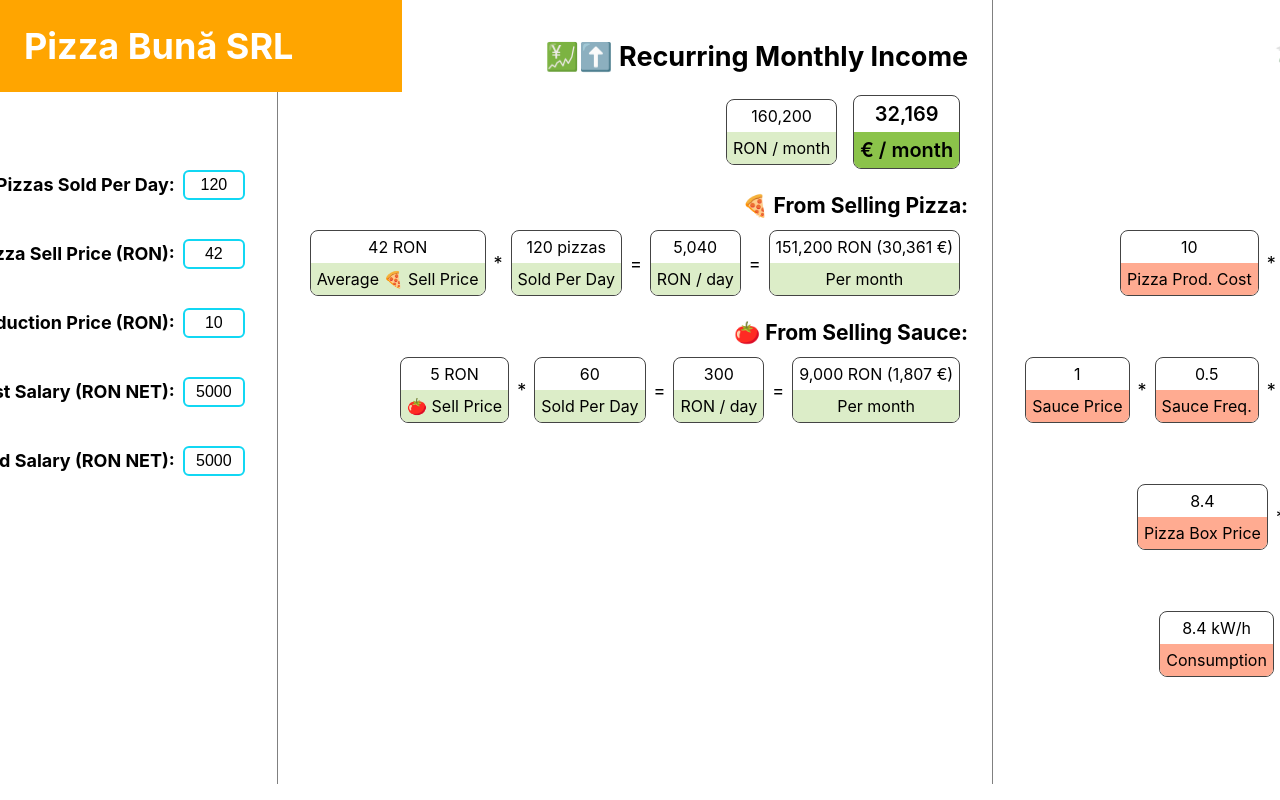
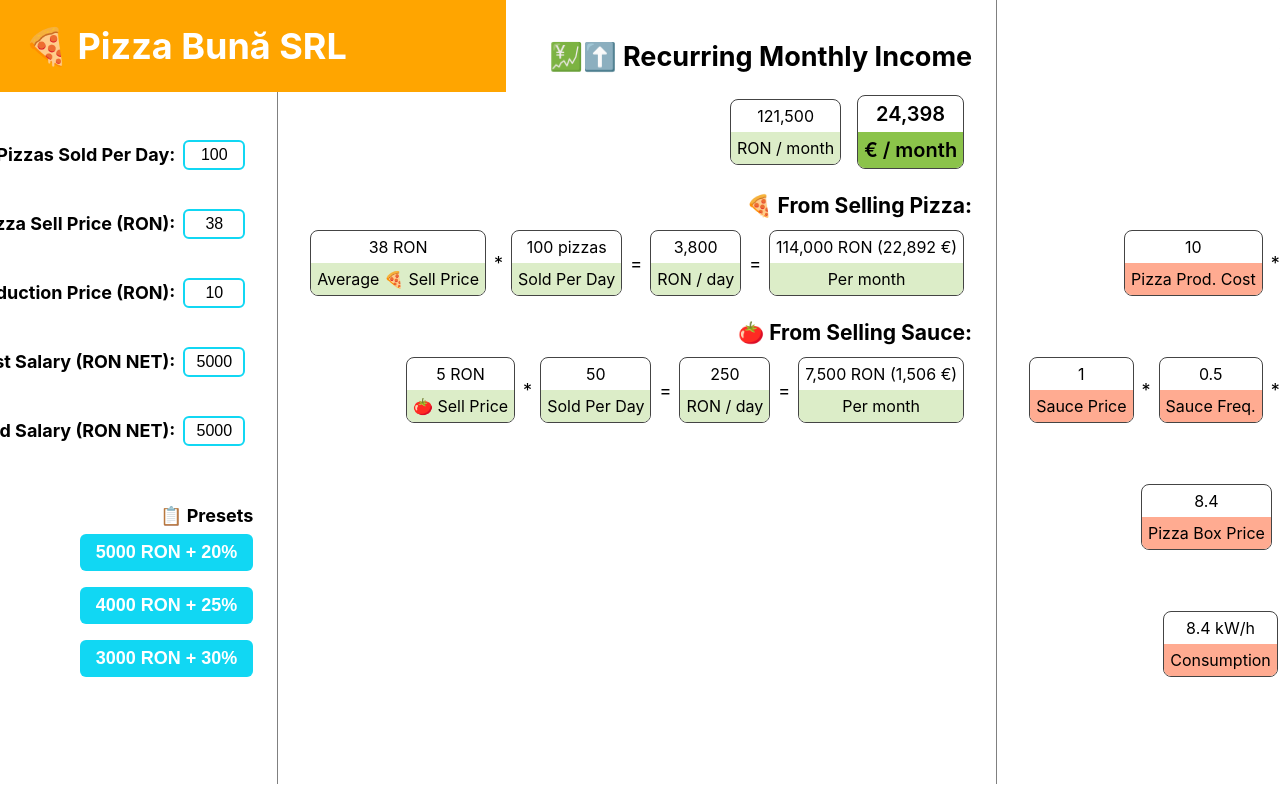
Before and after one commit to iuliuvisovan/pizzabuna, a React (Create React App) app: page / in a window 1280 px wide. Shown: the top 800 px of the page. Built offline with nearby package versions, Linux system fonts and the light colour scheme.

Commit message:
Add presets

```diff
--- a/src/App.css
+++ b/src/App.css
@@ -11,7 +11,7 @@ h1 {
   background: orange;
   color: #fff;
   margin: 0;
-  width: 354px;
+  width: 458px;
 }
 
 h2 {
@@ -61,3 +61,15 @@ h4 {
     align-items: center;
   }
 }
+
+button {
+  background: #11d7f3;
+  color: #fff;
+  border: none;
+  border-radius: 6px;
+  padding: 8px 16px;
+  font-size: 18px;
+  margin: 8px 0;
+  cursor: pointer;
+  font-weight: 600;
+}
--- a/src/App.js
+++ b/src/App.js
@@ -17,14 +17,14 @@ const MONTHLY_RENT_PRICE_EURO = 1000;
 const OVEN_DAILY_RUNNING_HOURS = 12;
 
 function App() {
-  const [pizzasSoldPerDay, setPizzasSoldPerDay] = useState(120);
-  const [averagePizzaSellPrice, setAveragePizzaSellPrice] = useState(42);
+  const [pizzasSoldPerDay, setPizzasSoldPerDay] = useState(100);
+  const [averagePizzaSellPrice, setAveragePizzaSellPrice] = useState(38);
   const [averagePizzaCreatePrice, setAveragePizzaCreatePrice] = useState(10);
   const [salaryOne, setSalaryOne] = useState(5000);
   const [salaryTwo, setSalaryTwo] = useState(5000);
-  const [shareOne, setShareOne] = useState(0.25);
-  const [shareTwo, setShareTwo] = useState(0.25);
-  const [shareThree, setShareThree] = useState(0.5);
+  const [shareOne, setShareOne] = useState(0.2);
+  const [shareTwo, setShareTwo] = useState(0.2);
+  const [shareThree, setShareThree] = useState(0.6);
 
   const moneyFromPizza = averagePizzaSellPrice * pizzasSoldPerDay * DAYS_IN_A_MONTH;
   const moneyFromSauces = PRICE_PER_SAUCE * (pizzasSoldPerDay * SAUCE_FREQUENCY) * DAYS_IN_A_MONTH;
@@ -48,8 +48,8 @@ function App() {
 
   return (
     <div className="App">
-      <h1 className="App-header">Pizza Bună SRL</h1>
-      <div className="section" style={{ paddingTop: 150 }}>
+      <h1 className="App-header">🍕 Pizza Bună SRL</h1>
+      <div className="section" style={{ paddingTop: 120 }}>
         <div>
           <h4>Pizzas Sold Per Day:</h4>
           <input value={pizzasSoldPerDay} onChange={(e) => setPizzasSoldPerDay(+e.target.value)} />
@@ -70,6 +70,40 @@ function App() {
           <h4>2nd Salary (RON NET):</h4>
           <input value={salaryTwo} onChange={(e) => setSalaryTwo(+e.target.value)} />
         </div>
+        <strong style={{ marginTop: 40 }}>📋 Presets</strong>
+        <button
+          onClick={() => {
+            setSalaryOne(5000);
+            setSalaryTwo(5000);
+            setShareOne(0.2);
+            setShareTwo(0.2);
+            setShareThree(0.6);
+          }}
+        >
+          5000 RON + 20%
+        </button>
+        <button
+          onClick={() => {
+            setSalaryOne(4000);
+            setSalaryTwo(4000);
+            setShareOne(0.25);
+            setShareTwo(0.25);
+            setShareThree(0.5);
+          }}
+        >
+          4000 RON + 25%
+        </button>
+        <button
+          onClick={() => {
+            setSalaryOne(3000);
+            setSalaryTwo(3000);
+            setShareOne(0.3);
+            setShareTwo(0.3);
+            setShareThree(0.4);
+          }}
+        >
+          3000 RON + 30%
+        </button>
       </div>
       <div className="section">
         <h2>💹⬆️ Recurring Monthly Income</h2>
@@ -173,21 +207,21 @@ function App() {
           <VariableBox blue variable={`3rd (${shareThree * 100}%)`} value={ronAndEuro(minZero(monthlyProfit * shareThree))} />
         </div>
         <h2>Total Income Per Person (Salary + Shares)</h2>
-        <h3>Person 1</h3>
+        <h3>👨‍🍳 Person 1</h3>
         <div>
           <VariableBox blue variable={`Salary One`} value={ronAndEuro(salaryOne)} /> +
-          <VariableBox blue variable={`25% of profits`} value={ronAndEuro(minZero(monthlyProfit * shareOne))} /> =
+          <VariableBox blue variable={`${shareOne * 100}% of profits`} value={ronAndEuro(minZero(monthlyProfit * shareOne))} /> =
           <VariableBox blue variable={`Total Monthly Income`} value={ronAndEuro(salaryOne + minZero(monthlyProfit * shareOne))} bold />
         </div>
-        <h3>Person 2</h3>
+        <h3>👨‍🍳 Person 2</h3>
         <div>
           <VariableBox blue variable={`Salary Two`} value={ronAndEuro(salaryTwo)} /> +
-          <VariableBox blue variable={`25% of profits`} value={ronAndEuro(minZero(monthlyProfit * shareTwo))} /> =
+          <VariableBox blue variable={`${shareTwo * 100}% of profits`} value={ronAndEuro(minZero(monthlyProfit * shareTwo))} /> =
           <VariableBox blue variable={`Total Monthly Income`} value={ronAndEuro(salaryTwo + minZero(monthlyProfit * shareTwo))} bold />
         </div>
-        <h3>Person 3</h3>
+        <h3>👨‍💻 Person 3</h3>
         <div>
-          <VariableBox blue variable={`50% of profits`} value={ronAndEuro(minZero(monthlyProfit * shareThree))} /> =
+          <VariableBox blue variable={`${shareThree * 100}% of profits`} value={ronAndEuro(minZero(monthlyProfit * shareThree))} /> =
           <VariableBox blue variable={`Total Monthly Income`} value={ronAndEuro(minZero(monthlyProfit * shareThree))} bold />
         </div>
         <h2>Total Monthly Taxes:</h2>
```
